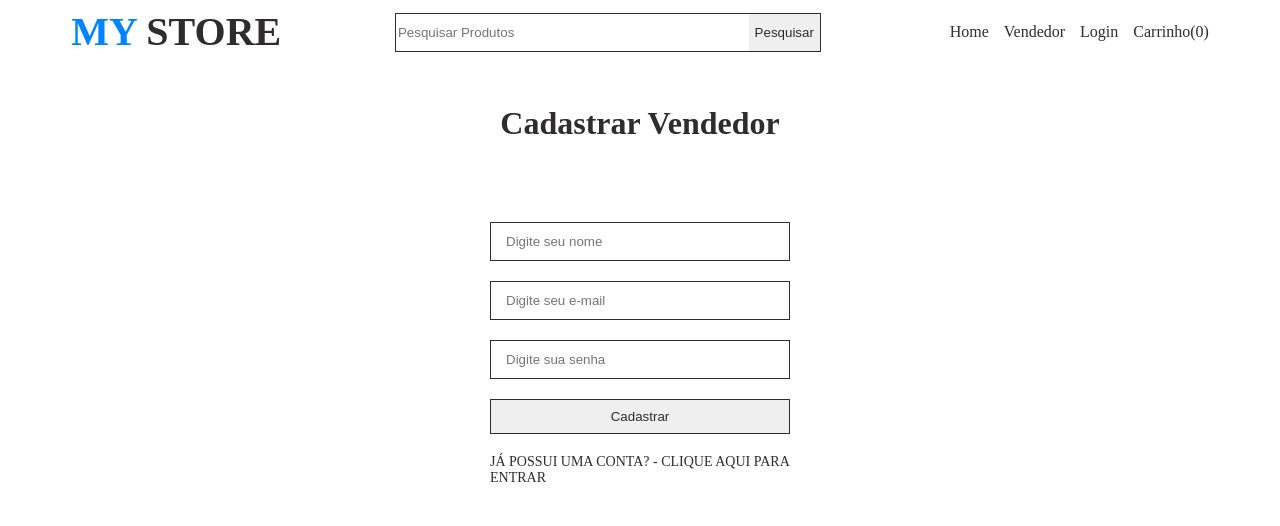
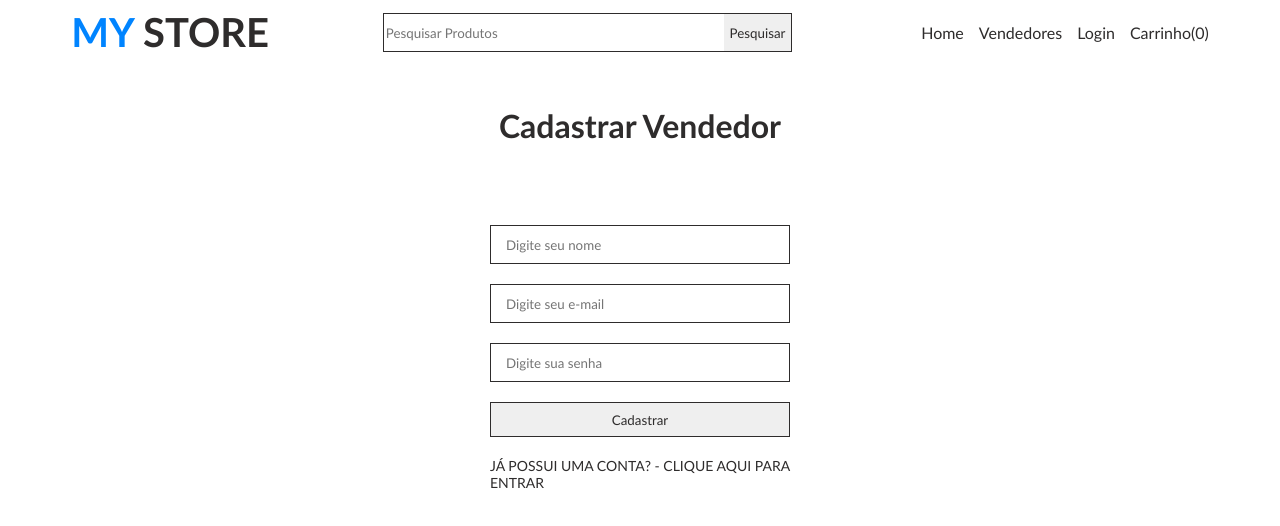
Before and after one commit to Silvio-Ferreira/Angular-Loja, an Angular app in the folder loja-projeto/: page /seller-auth in a window 1280 px wide. Shown: the top 526 px of the page. Built offline with nearby package versions, Linux system fonts and the light colour scheme.

Commit message:
Update
Implementação do sistema de logout e login com a identificação do nome de usuário no menu

```diff
--- a/loja-projeto/db.json
+++ b/loja-projeto/db.json
@@ -5,6 +5,12 @@
       "name": "Silvio",
       "email": "silvio@gmail.com",
       "password": "123"
+    },
+    {
+      "id": "b2ce",
+      "name": "Anderson",
+      "email": "Anderson@gmail.com",
+      "password": "123"
     }
   ]
 }
--- a/loja-projeto/src/app/auth.guard.ts
+++ b/loja-projeto/src/app/auth.guard.ts
@@ -7,7 +7,7 @@ export const authGuard: CanActivateFn = (route, state) => {
 
 
   if(localStorage.getItem('seller')){
-    return true
+    return true;
   }
   return sellerService.isSellerLoggedIn;
 };
--- a/loja-projeto/src/app/header/header.component.css
+++ b/loja-projeto/src/app/header/header.component.css
@@ -8,13 +8,20 @@
   font-size: 40px;
 }
 
-.logo{
-  color: #0084ff;
+h1 a{
+  text-decoration: none;
 }
 
-.logo span{
+.logo a {
+  text-decoration: none;
+  color: #0084ff;
+  font-weight: bold;
+}
+
+.logo a span {
   color: #2e2c2c;
 }
+
 
 .nav ul{
   display: inline-flex;
--- a/loja-projeto/src/app/header/header.component.html
+++ b/loja-projeto/src/app/header/header.component.html
@@ -1,13 +1,22 @@
 <nav class="nav">
-  <h1 class="logo">MY <span>STORE</span></h1>
-  <div class="nav-search">
+  <h1 class="logo"><a routerLink="/">MY <span>STORE</span></a></h1>
+  <div *ngIf="menuType==='default'" class="nav-search">
     <input type="text" placeholder="Pesquisar Produtos" />
     <button>Pesquisar</button>
   </div>
-  <ul>
-    <li><a routerLink="/">Home</a></li>
-    <li><a routerLink="/seller-auth">Vendedor</a></li>
-    <li><a routerLink="#">Login</a></li>
-    <li><a routerLink="#">Carrinho(0)</a></li>
-  </ul>
+  <div [ngSwitch]="menuType">
+    <ul *ngSwitchCase="'default'">
+      <li><a href="#">Home</a></li>
+      <li><a routerLink="seller-auth">Vendedores</a></li>
+      <li><a href="#">Login</a></li>
+      <li><a href="#">Carrinho(0)</a></li>
+    </ul>
+
+    <ul *ngSwitchCase="'seller'">
+      <li><a routerLink="seller-auth">Lista De Produtos</a></li>
+      <li><a routerLink="#">Adicionar Produtos</a></li>
+      <li><a (click)="logout()">Sair</a></li>
+      <li><a href="#">{{sellerName}}</a></li>
+    </ul>
+  </div>
 </nav>
--- a/loja-projeto/src/app/header/header.component.ts
+++ b/loja-projeto/src/app/header/header.component.ts
@@ -1,11 +1,38 @@
-import { Component } from '@angular/core';
+import { Component, OnInit } from '@angular/core';
+import { Router } from '@angular/router';
+import { CommonModule } from '@angular/common';
 
 @Component({
   selector: 'app-header',
   standalone: false,
   templateUrl: './header.component.html',
-  styleUrl: './header.component.css'
+  styleUrls: ['./header.component.css']
 })
 export class HeaderComponent {
+  menuType: string='default';
+  sellerName: string = '';
+  constructor(private route:Router){}
+
+  ngOnInit(): void{
+    this.route.events.subscribe((val:any)=>{
+      if(val.url){
+        if(localStorage.getItem('seller') && val.url.includes('seller')){
+          this.menuType="seller";
+          if(localStorage.getItem('seller')){
+            let sellerStore = localStorage.getItem('seller');
+            let sellerData = sellerStore && JSON.parse(sellerStore)[0];
+            this.sellerName = sellerData.name;
+          }
+        }else{
+          this.menuType='default'
+        }
+      }
+    })
+  }
+
+  logout(){
+    localStorage.removeItem('seller');
+    this.route.navigate(['/']);
+  }
 
 }
--- a/loja-projeto/src/styles.css
+++ b/loja-projeto/src/styles.css
@@ -1,4 +1,4 @@
-.body{
+*{
   font-family:'Trebuchet MS', 'Lucida Sans Unicode', 'Lucida Grande', 'Lucida Sans', Arial, sans-serif;
 
 }
```
